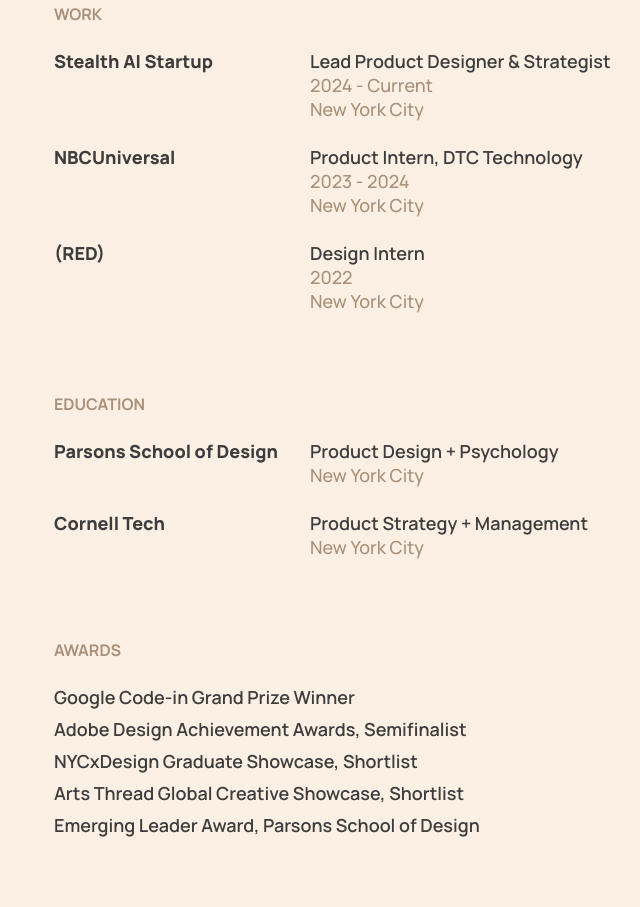
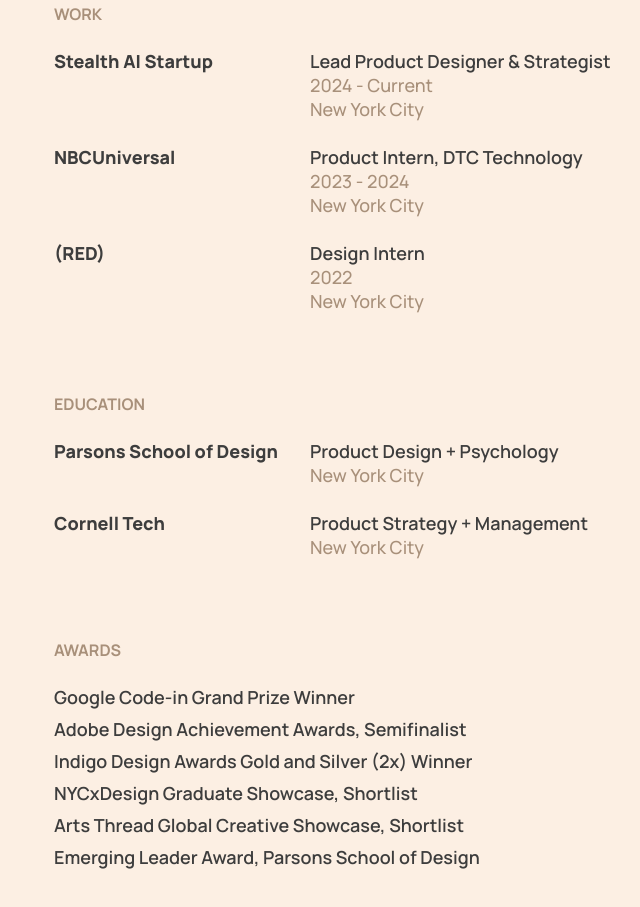
Before and after one commit to sidhyatikku/landing, a plain HTML site: page index.html in a window 1280 px wide. Shown: the part 568-1475 px from the top of the page, without its empty margins (586-1226 px from the left). Drawn offline with Linux system fonts and the light colour scheme.

Commit message:
Update index.html

```diff
--- a/index.html
+++ b/index.html
@@ -128,6 +128,7 @@
           <div class="exp2">
             <div class="title2"> Google Code-in Grand Prize Winner </div>
             <div class="title2"> Adobe Design Achievement Awards, Semifinalist </div>
+            <div class="title2"> Indigo Design Awards Gold and Silver (2x) Winner </div>
             <div class="title2"> NYCxDesign Graduate Showcase, Shortlist </div>
             <div class="title2"> Arts Thread Global Creative Showcase, Shortlist </div>
             <div class="title2"> Emerging Leader Award, Parsons School of Design </div>
```
